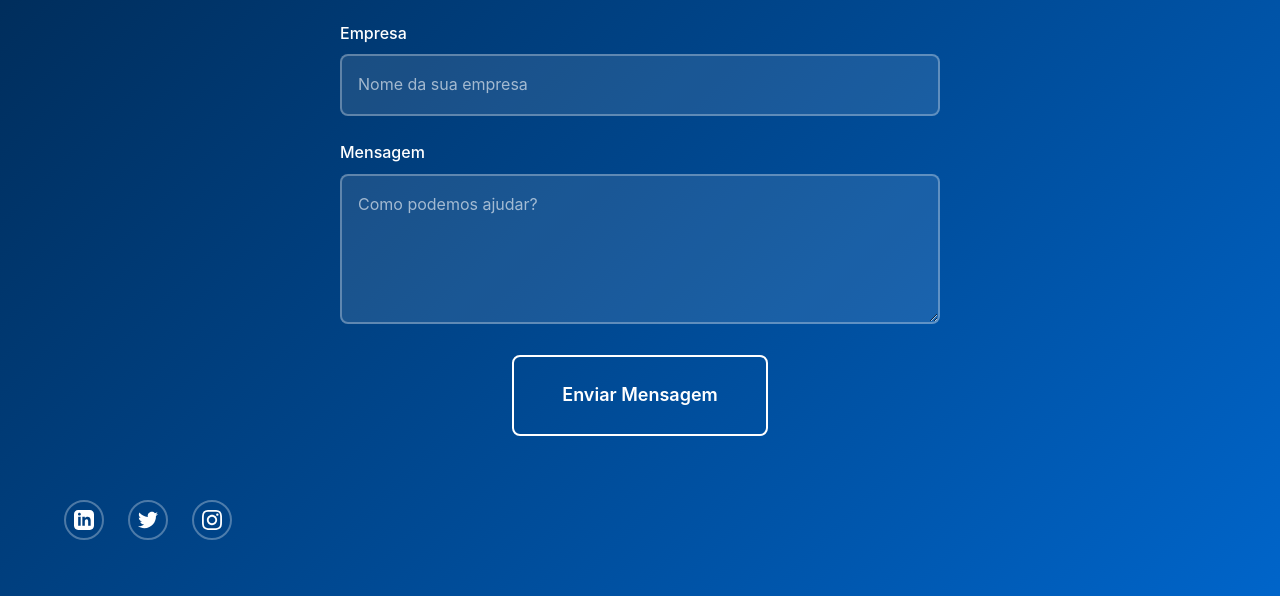
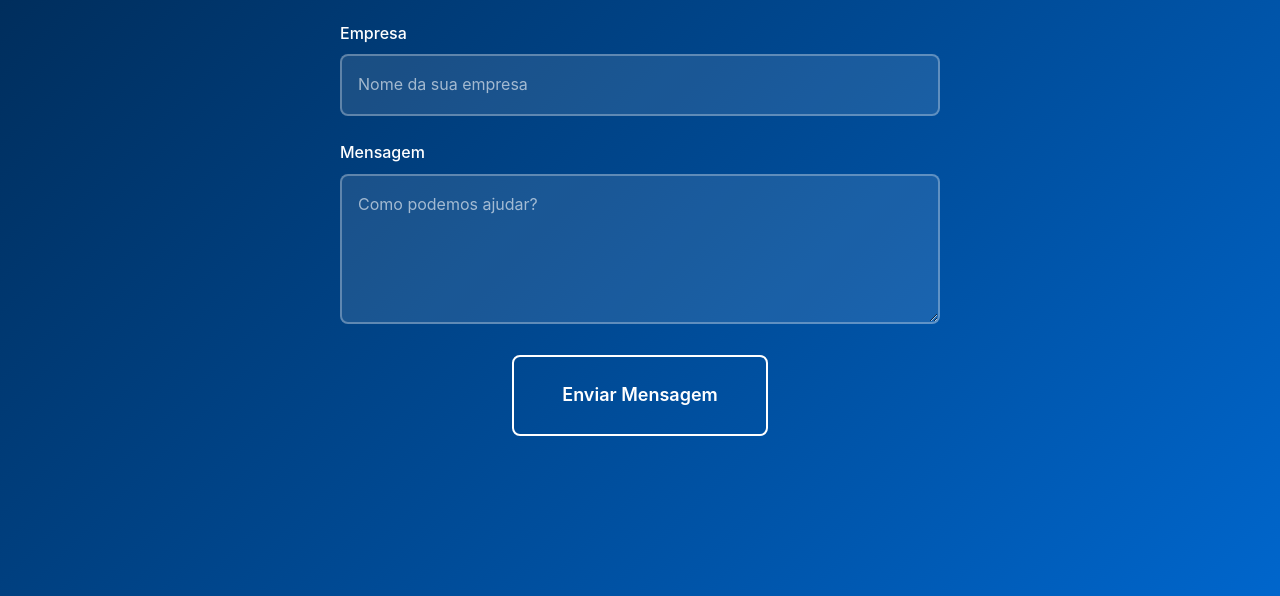
Before and after one commit to carvalhocaio/omnex-landing-page, a plain HTML site: page index.html in a window 1280 px wide. Shown: the part 2979-3575 px from the top of the page. Drawn offline with Linux system fonts and the light colour scheme.

Commit message:
fix: comment out social media section in footer

```diff
--- a/index.html
+++ b/index.html
@@ -226,7 +226,9 @@
         <button type="submit" class="btn btn--outline btn--large">Enviar Mensagem</button>
       </form>
 
-      <div class="footer__social">
+
+      <!-- SOCIAL -->
+      <!-- <div class="footer__social">
         <a href="#" class="footer__social-link" aria-label="LinkedIn">
           <svg width="20" height="20" fill="currentColor" viewBox="0 0 24 24">
             <path d="M19 0h-14c-2.761 0-5 2.239-5 5v14c0 2.761 2.239 5 5 5h14c2.762 0 5-2.239 5-5v-14c0-2.761-2.238-5-5-5zm-11 19h-3v-11h3v11zm-1.5-12.268c-.966 0-1.75-.79-1.75-1.764s.784-1.764 1.75-1.764 1.75.79 1.75 1.764-.783 1.764-1.75 1.764zm13.5 12.268h-3v-5.604c0-3.368-4-3.113-4 0v5.604h-3v-11h3v1.765c1.396-2.586 7-2.777 7 2.476v6.759z"/>
@@ -242,7 +244,7 @@
             <path d="M12 2.163c3.204 0 3.584.012 4.85.07 3.252.148 4.771 1.691 4.919 4.919.058 1.265.069 1.645.069 4.849 0 3.205-.012 3.584-.069 4.849-.149 3.225-1.664 4.771-4.919 4.919-1.266.058-1.644.07-4.85.07-3.204 0-3.584-.012-4.849-.07-3.26-.149-4.771-1.699-4.919-4.92-.058-1.265-.07-1.644-.07-4.849 0-3.204.013-3.583.07-4.849.149-3.227 1.664-4.771 4.919-4.919 1.266-.057 1.645-.069 4.849-.069zm0-2.163c-3.259 0-3.667.014-4.947.072-4.358.2-6.78 2.618-6.98 6.98-.059 1.281-.073 1.689-.073 4.948 0 3.259.014 3.668.072 4.948.2 4.358 2.618 6.78 6.98 6.98 1.281.058 1.689.072 4.948.072 3.259 0 3.668-.014 4.948-.072 4.354-.2 6.782-2.618 6.979-6.98.059-1.28.073-1.689.073-4.948 0-3.259-.014-3.667-.072-4.947-.196-4.354-2.617-6.78-6.979-6.98-1.281-.059-1.69-.073-4.949-.073zm0 5.838c-3.403 0-6.162 2.759-6.162 6.162s2.759 6.163 6.162 6.163 6.162-2.759 6.162-6.163c0-3.403-2.759-6.162-6.162-6.162zm0 10.162c-2.209 0-4-1.79-4-4 0-2.209 1.791-4 4-4s4 1.791 4 4c0 2.21-1.791 4-4 4zm6.406-11.845c-.796 0-1.441.645-1.441 1.44s.645 1.44 1.441 1.44c.795 0 1.439-.645 1.439-1.44s-.644-1.44-1.439-1.44z"/>
           </svg>
         </a>
-      </div>
+      </div> -->
     </div>
   </section>
 
```
